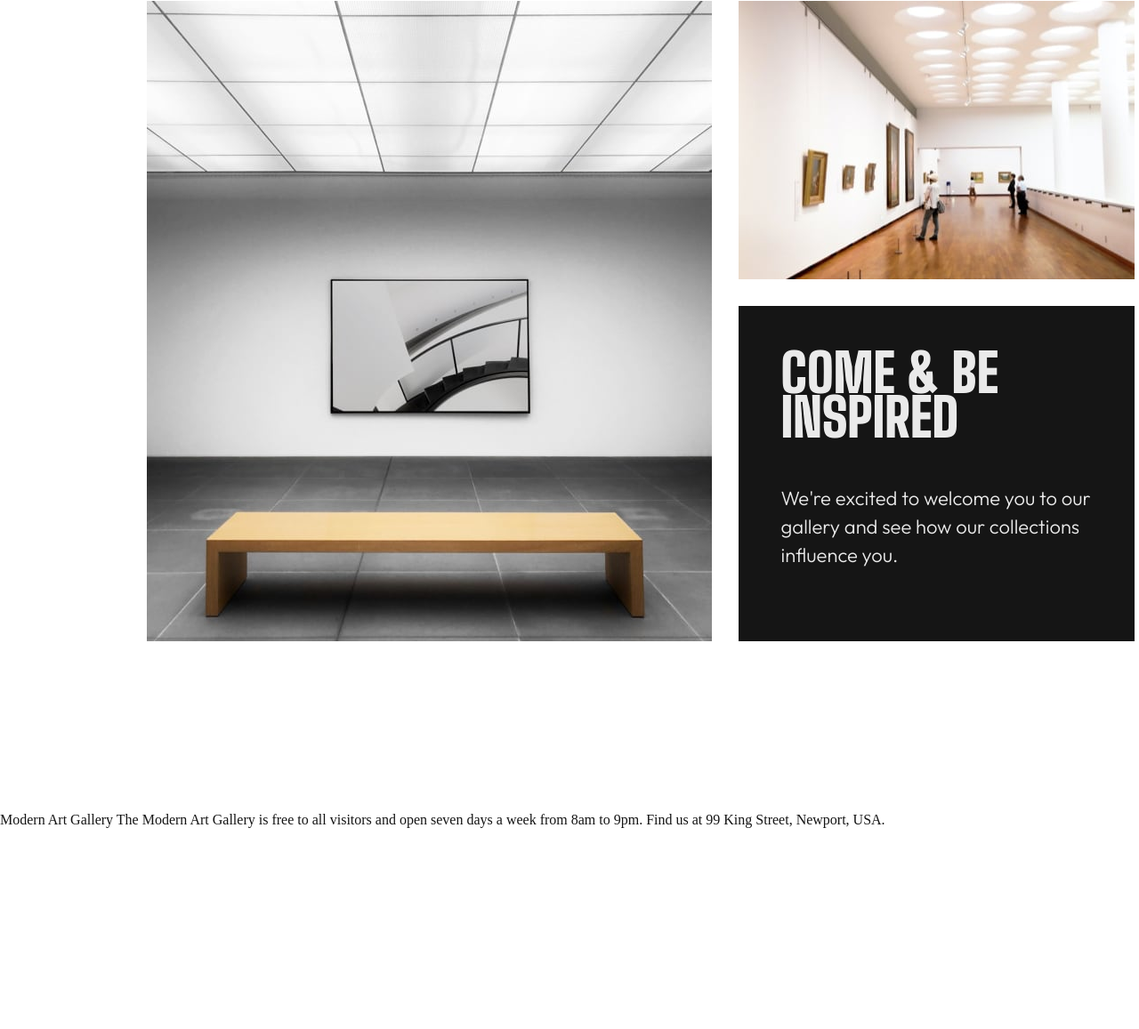
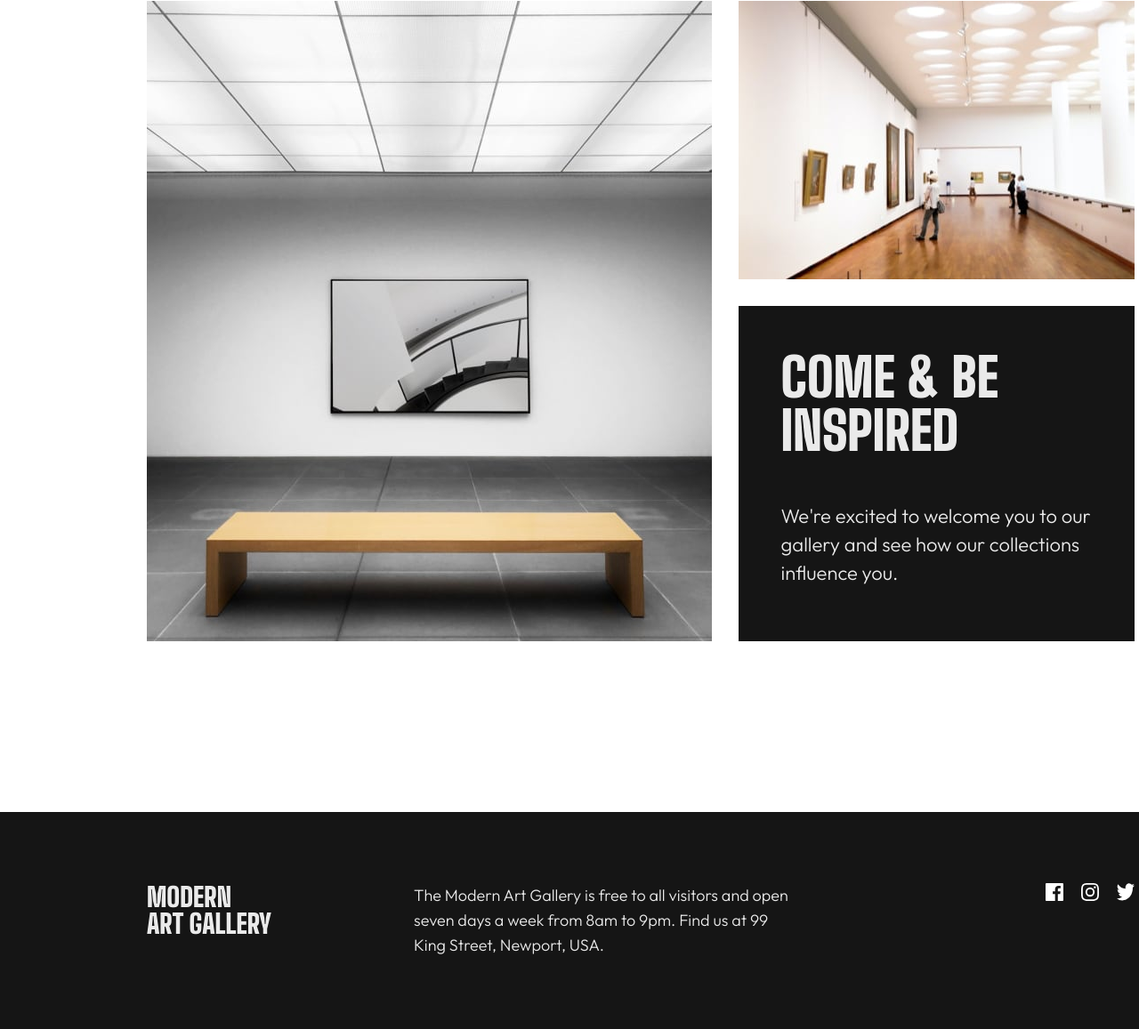
Before and after one commit to VirtualVasquez/art-gallery-website-challenge, a website: page index.html in a window 1280 px wide. Shown: the part 1421-2578 px from the top of the page at 89% size. Before the commit the page ends 2352 px from the top, so only its background shows below. Drawn offline with Linux system fonts and the light colour scheme.

Commit message:
finished desktop view of footer. Tweaked header-m line-height

```diff
--- a/index.html
+++ b/index.html
@@ -75,10 +75,31 @@
 
     </section>
     <footer class="black">
-      Modern Art Gallery
+      <div class="container">
+        <div class="row">
+          <div class="footer-text column">
+            <div class="row">
+              <h3 class="headings header-s column">
+                <span>Modern</span>
+                <span>Art Gallery</span>
+              </h3>
+              <p class="body-text text-s">
+                The Modern Art Gallery is free to all visitors and open seven days a week
+                from 8am to 9pm. Find us at 99 King Street, Newport, USA.
+              </p>
+            </div>
+          </div>
+          <div class="social-media column">
+            <div class="row">
+              <img src="assets/icon-facebook.svg" alt="icon-facebook"/>
+              <img src="assets/icon-instagram.svg" alt="icon-instagram"/>
+              <img src="assets/icon-twitter.svg" alt="icon-twitter"/>
+            </div>
+          </div>
+        </div>
 
-      The Modern Art Gallery is free to all visitors and open seven days a week
-      from 8am to 9pm. Find us at 99 King Street, Newport, USA.
+      </div>
+
     </footer>
 </body>
 </html>
--- a/style.scss
+++ b/style.scss
@@ -8,8 +8,8 @@ $white: #FFFFFF;
 $header-font-sizes: (
     xl: (font-size: 96px, line-height: 88px),
     l: (font-size: 70px, line-height: 70px),
-    m: (font-size: 60px, line-height: 50px),
-    s: (font-size: 36px, line-height: 36px)
+    m: (font-size: 60px, line-height: 60px),
+    s: (font-size: 30px, line-height: 30px)
 );
 
 @mixin header-size-properties($size){
@@ -53,6 +53,9 @@ h1, h2, h3, h4, h5, h6, p{
         @include header-size-properties(m);
         padding: 50px 0;
     }
+    &.header-s{
+        @include header-size-properties(s);
+    }
 }
 
 .body-text{
@@ -74,6 +77,9 @@ h1, h2, h3, h4, h5, h6, p{
 p{
     &.text-m{
         @include body-size-properties(m);
+    }
+    &.text-s{
+        @include body-size-properties(s);
     }
 }
 
@@ -142,15 +148,12 @@ body{
     flex-direction: column;
 }
 
-div{
-    .black{
-        background-color: $almost-black;
-        p, h1, h2, h3, h4, h5, h6{
-            mix-blend-mode: difference;
-            color: $white;
-        }
+.black{
+    background-color: $almost-black;
+    p, h1, h2, h3, h4, h5, h6{
+        mix-blend-mode: difference;
+        color: $white;
     }
-
 }
 
 div, footer, section{
@@ -265,3 +268,37 @@ section{
 
     }
 }
+
+footer{
+    width: 100%;
+    @media screen and (min-width: 376px){
+        height: 244px;
+        .container{
+            padding-top: 80px;
+            .row{
+                justify-content: space-between;
+
+                .footer-text{
+                    width: 730px;
+                    .row{
+                        justify-content: space-between;
+                        h3{
+                            width: 160px;
+                        }
+                        p{
+                            width: 430px;
+                        }
+                    }
+                }
+
+                .social-media{
+                    width: 100px;
+                }
+            }
+        }
+
+    }
+    @media screen and (max-width: 375px){
+
+    }
+}
```
Also changed, not shown: style.css, 1 other file.
